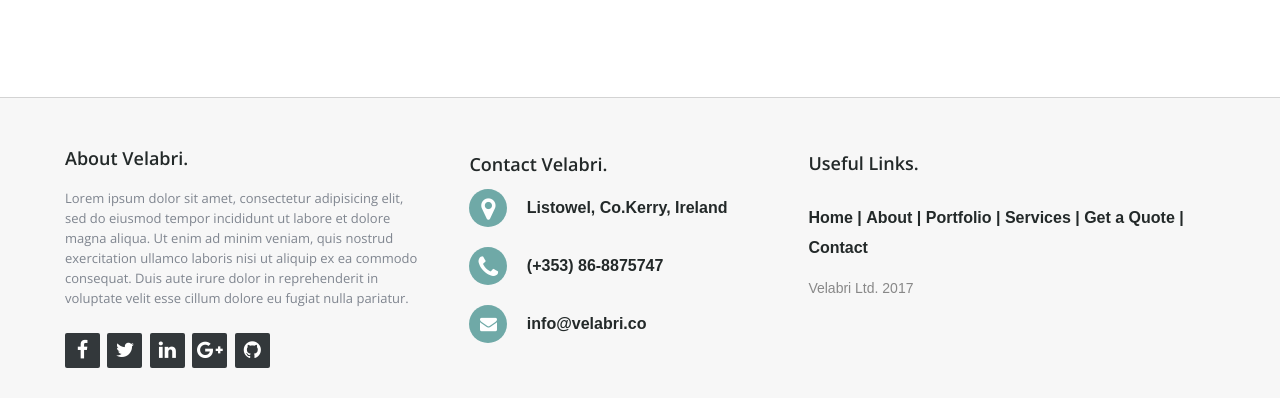
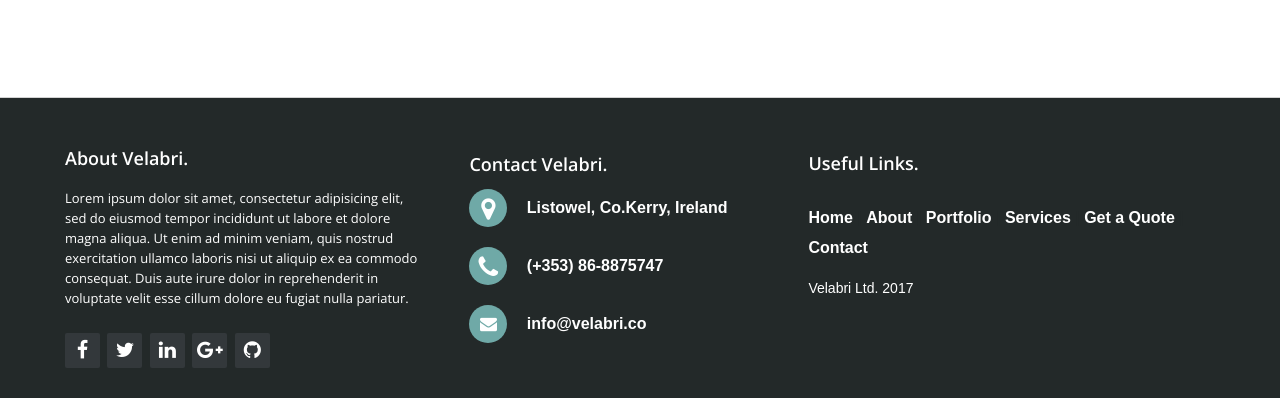
Before and after one commit to Primovisto/Velabri-Ltd, a plain HTML site: page index.html in a window 1280 px wide. Shown: the part 4680-5078 px from the top of the page. Before the commit the page ends 5053 px from the top, so only its background shows below. Drawn offline with nearby package versions, Linux system fonts and the light colour scheme; a web font is replaced by a local one.

Commit message:
changed footer color and spacing

```diff
--- a/style.css
+++ b/style.css
@@ -888,7 +888,7 @@ header .light-logo {
 /* Footer Section */
 
 .footer {
-  background-color: #f7f7f7;
+  background-color: #232929;
   width: 100%;
   text-align: left;
   font-family: sans-serif;
@@ -896,6 +896,7 @@ header .light-logo {
   font-size: 16px;
   padding: 50px;
   border-top:1px solid #d3d3d3;
+  padding-bottom:250px;
 
 }
 
@@ -916,7 +917,7 @@ header .light-logo {
 
 .footer .about {
   line-height: 20px;
-  color: #7f858f;
+  color: #fff;
   font-family:'open sans','sans-serif';
   font-size: 13px;
   font-weight: normal;
@@ -925,7 +926,7 @@ header .light-logo {
 
 .footer .about span {
   display: block;
-  color: #232929;
+  color: #fff;
   font-family:'open sans', 'sans-serif';
   font-size: 18px;
   font-weight: 600;
@@ -959,7 +960,7 @@ header .light-logo {
 }
 .footer-center .center-header   {
 display: block;
-  color: #232929;
+  color: #fff;
   font-family:'open sans', 'sans-serif';
   font-size: 18px;
   font-weight: 600;
@@ -990,7 +991,7 @@ display: block;
 
 .footer .footer-center p {
   display: inline-block;
-  color: #232929;
+  color: #fff;
   vertical-align: middle;
   margin: 0;
 }
@@ -1003,7 +1004,7 @@ display: block;
 }
 
 .footer .footer-center p a {
-  color: #232929;
+  color: #fff;
   text-decoration: none;
 }
 
@@ -1017,7 +1018,7 @@ display: block;
 
 .footer .footer-right .right-header {
     display: block;
-  color: #232929;
+  color: #fff;
   font-family:'open sans', 'sans-serif';
   font-size: 18px;
   font-weight: 600;
@@ -1032,7 +1033,7 @@ display: block;
   display: inline-block;
   line-height: 1.8;
   text-decoration: none;
-  color: #232929;
+  color: #fff;
   font-size:16px;
 }
 
@@ -1041,7 +1042,7 @@ display: block;
 }
 
 .footer .name {
-  color: #888;
+  color: #fff;
   font-size: 14px;
   font-weight: normal;
   margin: 0;
```
